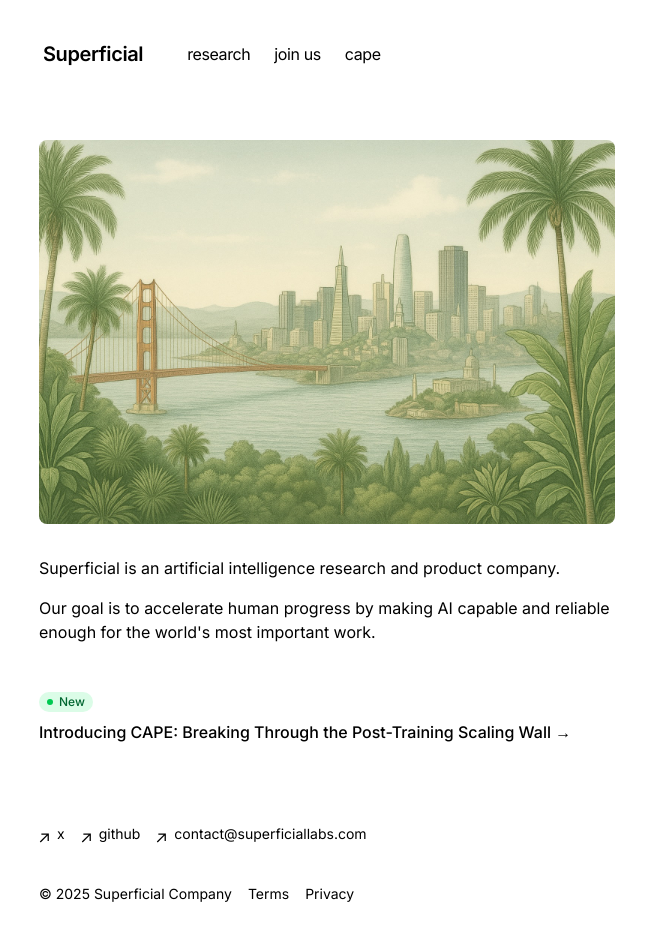
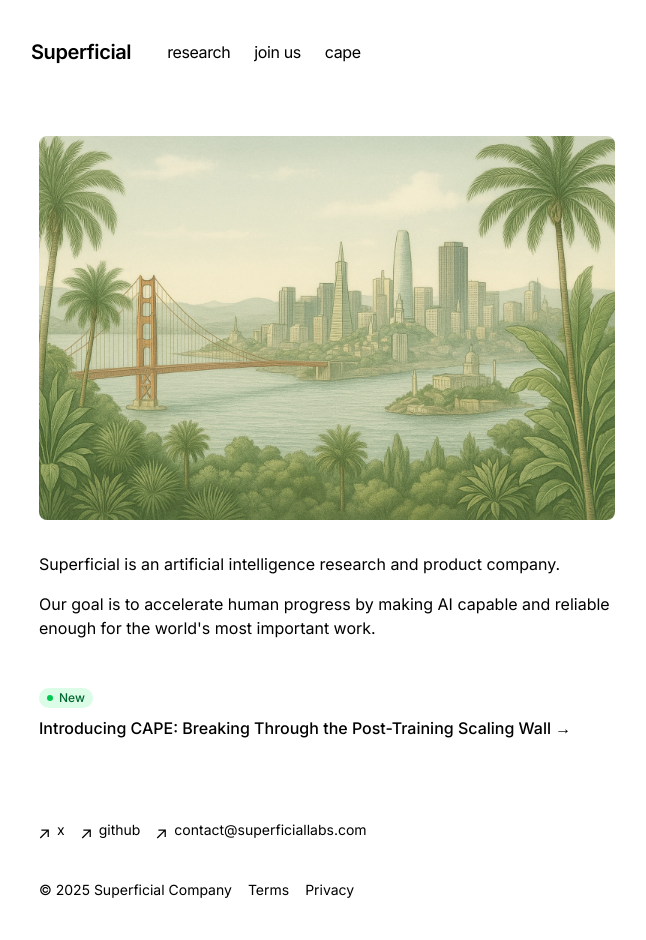
Before and after one commit to superficialorg/capabilitybench, a Next.js app: page / in a window 1280 px wide. Shown: the top 940 px of the page, without its empty margins (313-959 px from the left). Built offline with nearby package versions, Linux system fonts and the light colour scheme.

Commit message:
Align Superficial navigation text to the left by removing padding and margin

```diff
--- a/app/components/nav.tsx
+++ b/app/components/nav.tsx
@@ -25,7 +25,7 @@ export function Navbar() {
           id="nav"
         >
           <div className="flex flex-row items-center space-x-0 pr-10 flex-nowrap overflow-x-auto">
-            <Link href="/" className="flex items-center gap-2 align-middle relative py-1 px-2 m-1 mr-6">
+            <Link href="/" className="flex items-center align-middle relative py-1 mr-6">
               <span className={`${inter.className} font-semibold text-xl`}>Superficial</span>
             </Link>
             {Object.entries(navItems).map(([path, { name }]) => {
```
